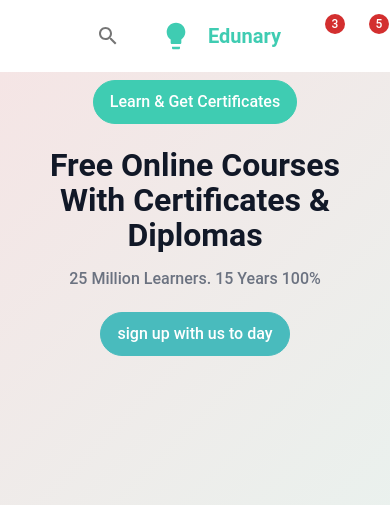
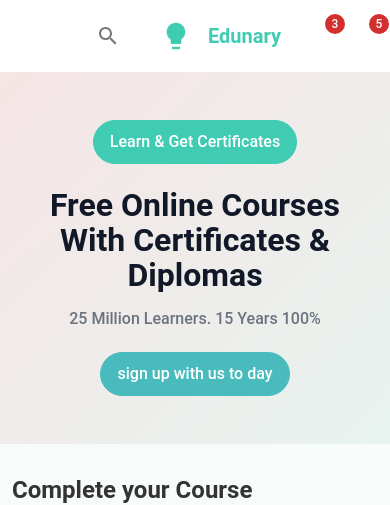
Before and after one commit to Nhatan1205/Edunary, a React (Create React App) app in the folder src/Web/ClientApp/: page / in a window 390 px wide. Shown: the top 505 px of the page. Built offline with nearby package versions, Linux system fonts and the light colour scheme; some icons are missing.

Commit message:
fix responsive in HeroSection

```diff
--- a/src/Web/ClientApp/src/features/guest/homepage/hero-section/HeroSection.jsx
+++ b/src/Web/ClientApp/src/features/guest/homepage/hero-section/HeroSection.jsx
@@ -37,7 +37,6 @@ function HeroSection() {
     <section
       style={{
         position: "relative",
-        minHeight: "clamp(60vh, 70vh, 100vh)",
         background: "linear-gradient(135deg, #f5e5e5 0%, #e8f3ef 100%)",
         overflow: "hidden",
         marginTop: "0",
@@ -59,10 +58,10 @@ function HeroSection() {
         />
       ))}
 
-      <Container fluid="xl" className="py-2 py-sm-4 my-sm-4 py-lg-4">
-        <Row className="align-items-center justify-content-center gy-5 gy-lg-6">
+      <Container fluid="xl" className="py-5 px-5">
+        <Row className="align-items-center justify-content-center">
           {/* Left Content */}
-          <Col xs={12} lg={6} className="d-flex justify-content-center">
+          <Col md={12} lg={6} className="d-flex justify-content-center">
             <div
               style={{
                 display: "flex",
@@ -155,7 +154,7 @@ function HeroSection() {
           </Col>
 
           {/* Right Content - Student Profiles and Stats - Hidden on mobile */}
-          <Col xs={12} lg={6} style={{ display: isLgUp ? "block" : "none" }}>
+          <Col lg={6} className="d-none d-lg-block">
             <div
               style={{
                 position: "relative",
```
